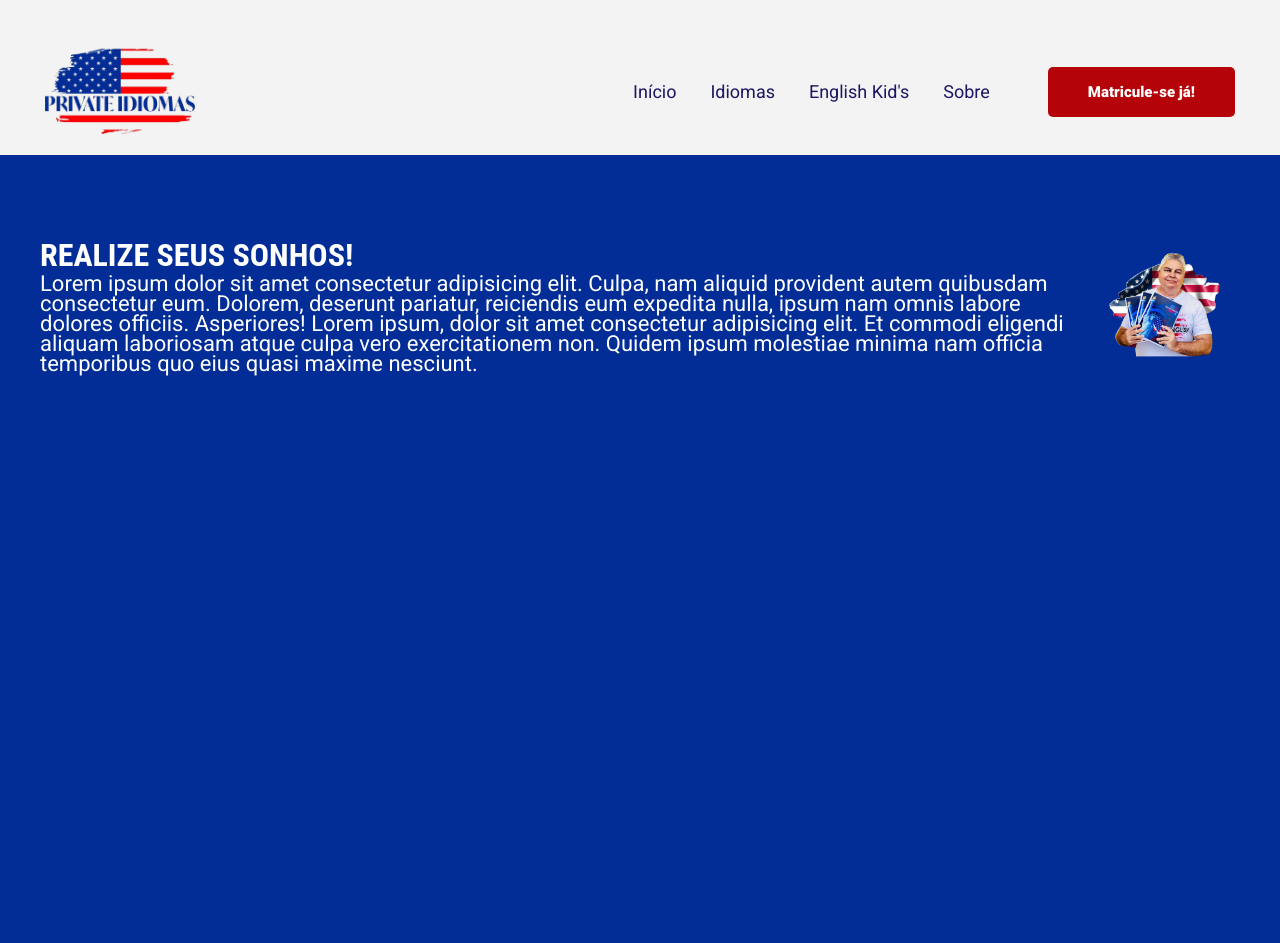
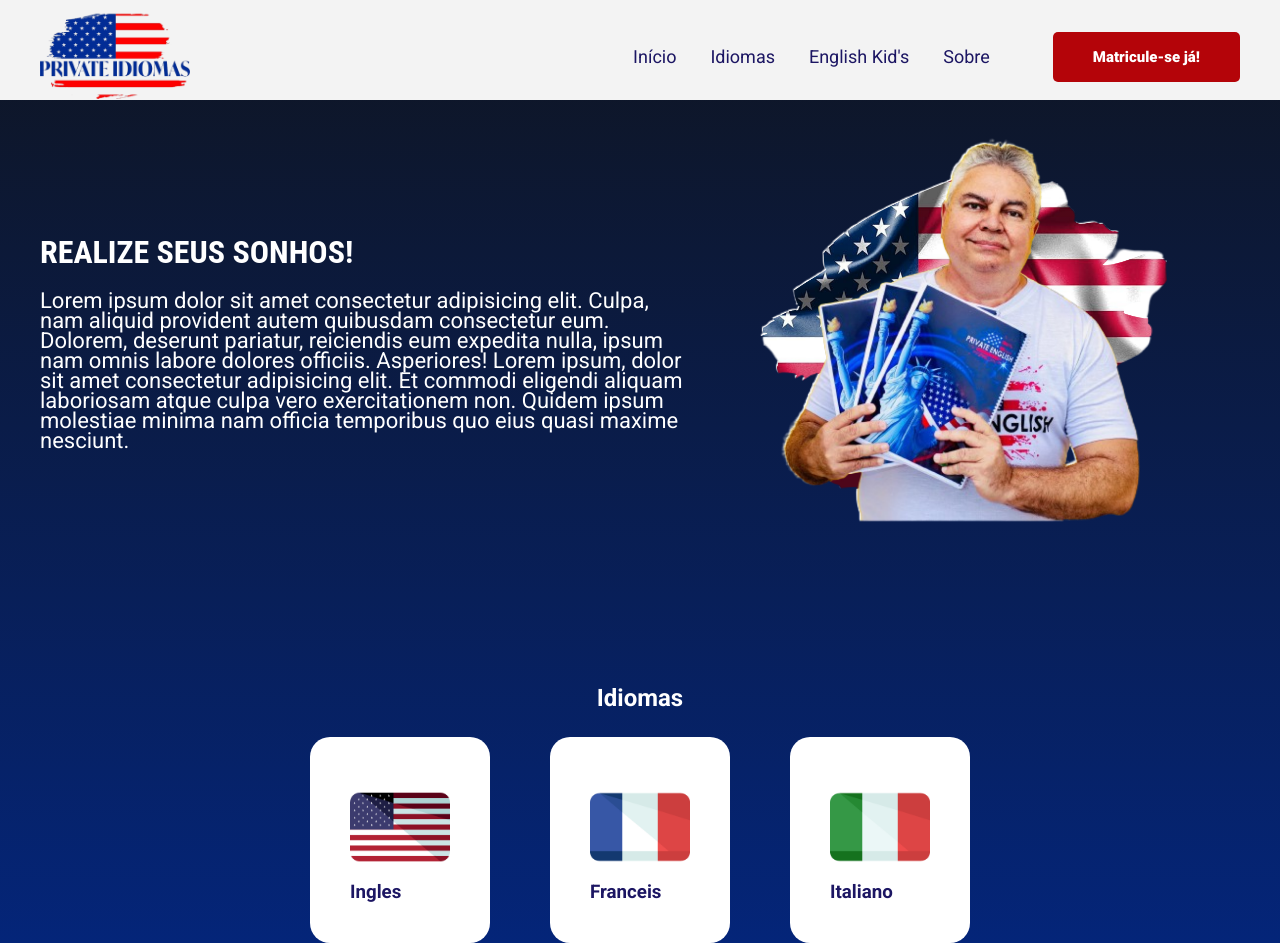
Before and after one commit to nandosabino/Private-English, a plain HTML site: page index.html in a window 1280 px wide. Before the commit the page ends 800 px from the top, so only its background shows below. Drawn offline with Linux system fonts and the light colour scheme; a web font is replaced by a local one.

Commit message:
alteraçao geral

```diff
--- a/index.html
+++ b/index.html
@@ -14,7 +14,7 @@
 
   </head>
   <body>
-    <header id="container">
+    <header class="container" id="inicio">
       <div class="interface">
         <div class="logo">
           <a href="">
@@ -24,8 +24,8 @@
         <nav class="nav-menu">
           <ul>
             <li>
-              <a class="link" href="nav-link">Início</a>
-              <a class="link" href="nav-link">Idiomas</a>
+              <a class="link" href="#inicio">Início</a>
+              <a class="link" href="#idiomas">Idiomas</a>
               <a class="link" href="nav-link">English Kid's</a>
               <a class="link" href="nav-link">Sobre</a>
             </li>
@@ -53,10 +53,31 @@
                     </p>
                 </div>
                 <div class="main-img">
-                    <img src="./assets/Design sem nome (2).png">
+                    <img class="prof" src="./assets/Design sem nome (2).png">
                 </div>
             </div>
-
     </main>
+    <section class="idiomas" id="idiomas">
+      <h1 class="titulo">Idiomas</h1>
+      <div>
+          <div class="flex">
+              <div class="idiomas-box">
+                  <img src="./assets/estados-unidos.png" alt="">
+                  <h3>Ingles</h3>
+                  <p></p>
+              </div>
+              <div class="idiomas-box">
+                  <img src="./assets/franca.png" alt="">
+                  <h3>Franceis</h3>
+                  <p></p>
+              </div>
+              <div class="idiomas-box">
+                  <img src="./assets/italia.png" alt="">
+                  <h3>Italiano</h3>
+                  <p></p>
+              </div>
+          </div>
+      </div>
+  </section>
   </body>
 </html>
--- a/style.css
+++ b/style.css
@@ -6,8 +6,8 @@
 }
 
 body {
-    background-color: #022d96;
-    height: 100vh;
+    background: linear-gradient(to bottom, #010714f1, #042579);
+    height: 100%;
 }
 
 .interface {
@@ -20,12 +20,21 @@ body {
 }
 
 header {
-    padding: 45px;
+    position: fixed;
+  top: 0;
+  left: 0;
+  width: 100%;
+  background-color: #333;
+  color: white;
+  padding: 10px 0;
+  text-align: center;
+  z-index: 1000;
+
 }
 
-#container {
+.container {
     background-color: #f3f3f3;
-    height: 155px;
+    height: 100px;
 }
 
 .interface {
@@ -109,6 +118,8 @@ section.main-content .flex {
     font-weight: 800;
     font-style: normal;
     color: #ffffff;
+    margin-bottom: 20px;
+    margin-top: 80px;
 }
 
 .main-content p {
@@ -117,6 +128,44 @@ section.main-content .flex {
     line-height: 20px;
 }
 
-.flex {
-    padding-top: 300px;
+
+ .prof {
+    width: 550px;
+    margin-top: 50px ;
+ }
+
+ .idiomas .idiomas-box {
+    color: #1c1663;
+    padding: 40px;
+    margin-top: 25px;
+    border-radius: 20px;
+    transition: .2s;
+
 }
+.idiomas .idiomas-box:hover{
+    transform: scale(1.05);
+    box-shadow: 0 0 8px #ffffff83
+}
+.idiomas-box img {
+    width: 100px;
+}
+section.idiomas .flex {
+    gap: 60px;
+    display: flex;
+    justify-content: center;
+    align-items: center;
+    cursor: pointer;
+}
+.idiomas-box {
+    background-color: #FFFFFF;
+}
+
+.titulo {
+    display: flex;
+    align-self: center;
+    justify-content: center;
+    color: #FFFFFF;
+}
+.idiomas {
+    margin-top: 80px;
+}
```
Also changed, not shown: assets/estados-unidos.png (added), assets/franca.png (added), assets/italia.png (added).
